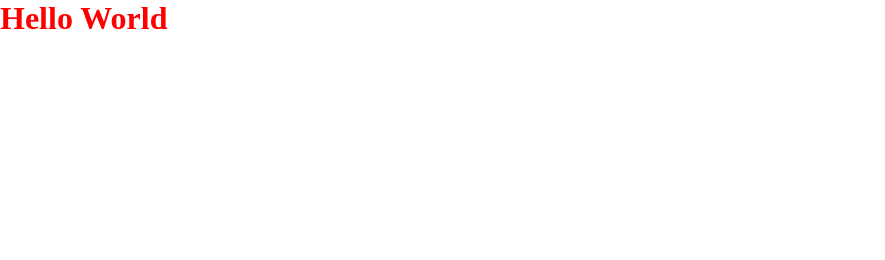
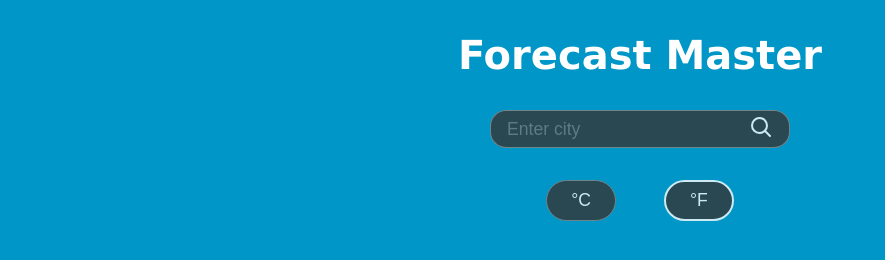
Before and after one commit to claytonm17/weather-app, a website built with webpack: page dist/index.html in a window 1280 px wide. Shown: the whole page, without its empty margins (0-885 px from the left). Built offline with Linux system fonts and the light colour scheme.

Commit message:
Build navbar for search and selection of units

```diff
--- a/src/style.scss
+++ b/src/style.scss
@@ -1,10 +1,95 @@
-$body-color: red;
+// Color pallette
+$dark-gray: #353535;
+$turquoise: #0096c7;
+$white: #ffffff;
+$light-gray: #8a817c;
+$blue: #48cae4;
 
 * {
     margin: 0px;
     padding: 0px;
 }
 
+:root {
+    font-size: 16px;
+    font-family:'Lucida Sans', 'Lucida Sans Regular', 'Lucida Grande', 'Lucida Sans Unicode', Verdana, sans-serif;
+}
+
 body {
-  color: $body-color;
+    background-color: $turquoise;
 }
+
+nav {
+    display: flex;
+    flex-direction: column;
+    align-items: center;
+    margin: 2rem 0 1rem 0;
+    gap: 2rem;
+
+    h1 {
+        color: $white;
+        font-size: 2.5rem;
+    }
+
+    form {
+        display: flex;
+
+        .search-input, label {
+            padding: 0.25rem 0 0.25rem 1rem;
+            background-color: $dark-gray;
+            border: 1px solid $light-gray;
+            font-size: 1.1rem;
+            opacity: 0.8;
+            color: $white;
+        }
+
+        .search-input {
+            border-radius: 1rem 0 0 1rem;
+            border-right: none;
+        }
+
+        label {
+            border-radius: 0 1rem 1rem 0;
+            border-left: none;
+            padding-right: 1rem;
+        }
+
+        img {
+            height: 1.5rem;
+            width: 1.5rem;
+        }
+
+        .search-submit {
+            display: none;
+        }
+
+        .search-submit:hover {
+            cursor: pointer;
+        }
+    }
+
+    .unit-selection {
+        display: flex;
+    }
+
+    .unit-selection {
+        gap: 3rem;
+
+        button {
+            padding: 0.5rem 1.5rem;
+            background-color: $dark-gray;
+            border: 1px solid $light-gray;
+            font-size: 1.1rem;
+            opacity: 0.8;
+            color: white;
+            border-radius: 1.5rem;
+        }
+
+        .active, :hover {
+            border: solid 2px $white;
+            cursor: pointer;
+        }
+
+
+    }
+}
--- a/webpack.config.js
+++ b/webpack.config.js
@@ -20,6 +20,10 @@ module.exports = {
                     "sass-loader",
                 ],
             },
+            {
+                test: /\.(png|svg|jpg|jpeg|gif)$/i,
+                type: 'asset/resource',
+            },
         ],
     },
 };
```
Also changed, not shown: dist/index.html, dist/main.js, src/images/search.svg (added).
